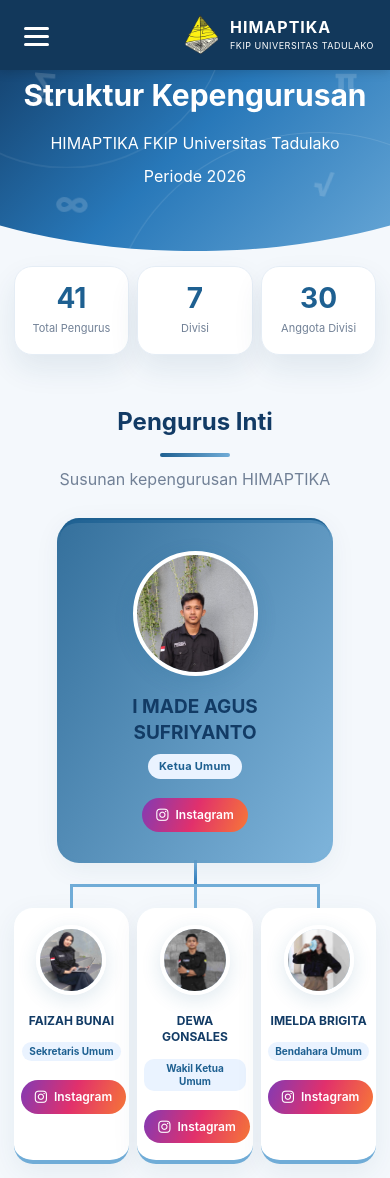
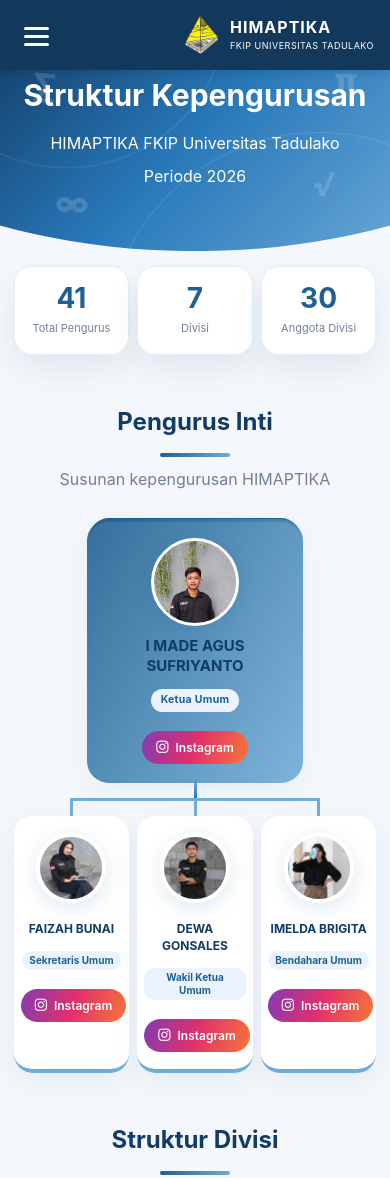
Before and after one commit to himaptika-fkip-untad/Website-HIMAPTIKA, a plain HTML site: page struktur-pengurus.html in a window 390 px wide. Shown: the top 1178 px of the page. Drawn offline with Linux system fonts and the light colour scheme.

Commit message:
Add files via upload

```diff
--- a/struktur-pengurus.html
+++ b/struktur-pengurus.html
@@ -1275,6 +1275,56 @@
         }
         .inti-card h3 {
           font-size: 10.5px;
+        }
+      }
+      /* ================= KARTU KETUA LEBIH RINGKAS ================= */
+
+      /* Desktop */
+      .bagan-card {
+        width: 260px;
+        padding: 22px 18px;
+      }
+      .bagan-card .foto-placeholder {
+        width: 108px;
+        height: 108px;
+        margin-bottom: 14px;
+      }
+      .bagan-card h3 {
+        margin: 0 0 8px;
+        font-size: 18px;
+      }
+
+      /* HP */
+      @media (max-width: 768px) {
+        .bagan-card {
+          width: min(100%, 210px);
+          padding: 16px 12px;
+          border-top-width: 4px;
+        }
+        .bagan-card .foto-placeholder {
+          width: 88px;
+          height: 88px;
+          margin-bottom: 10px;
+          border-width: 3px;
+        }
+        .bagan-card h3 {
+          margin: 0 0 6px;
+          font-size: 15px;
+          line-height: 1.35;
+        }
+        .bagan-card p {
+          font-size: 10.5px;
+          padding: 3px 10px;
+        }
+        .bagan-penghubung {
+          height: 18px;
+        }
+        .inti-grid {
+          padding-top: 18px;
+        }
+        .inti-card::before {
+          top: -18px;
+          height: 18px;
         }
       }
     </style>
```
